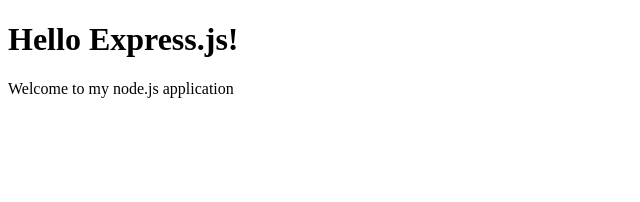
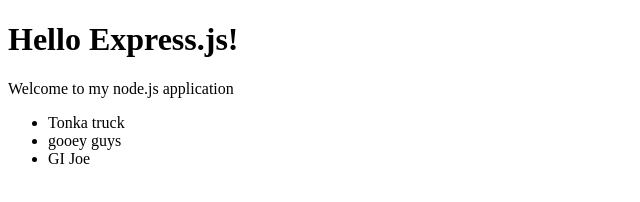
Before and after one commit to kyle-pou1/web-server, a website: page public/index.html in a window 1280 px wide. Shown: the whole page, without its empty margins (0-640 px from the left). Drawn offline with Linux system fonts and the light colour scheme.

Commit message:
html update

```diff
--- a/public/index.html
+++ b/public/index.html
@@ -7,5 +7,10 @@
 	<body>
 		<h1>Hello Express.js!</h1>
 		<p>Welcome to my node.js application</p>
+      <ul>
+        <li>Tonka truck</li>
+        <li>gooey guys</li>
+        <li>GI Joe</li>
+      </ul>
 	</body>
 </html>
```
